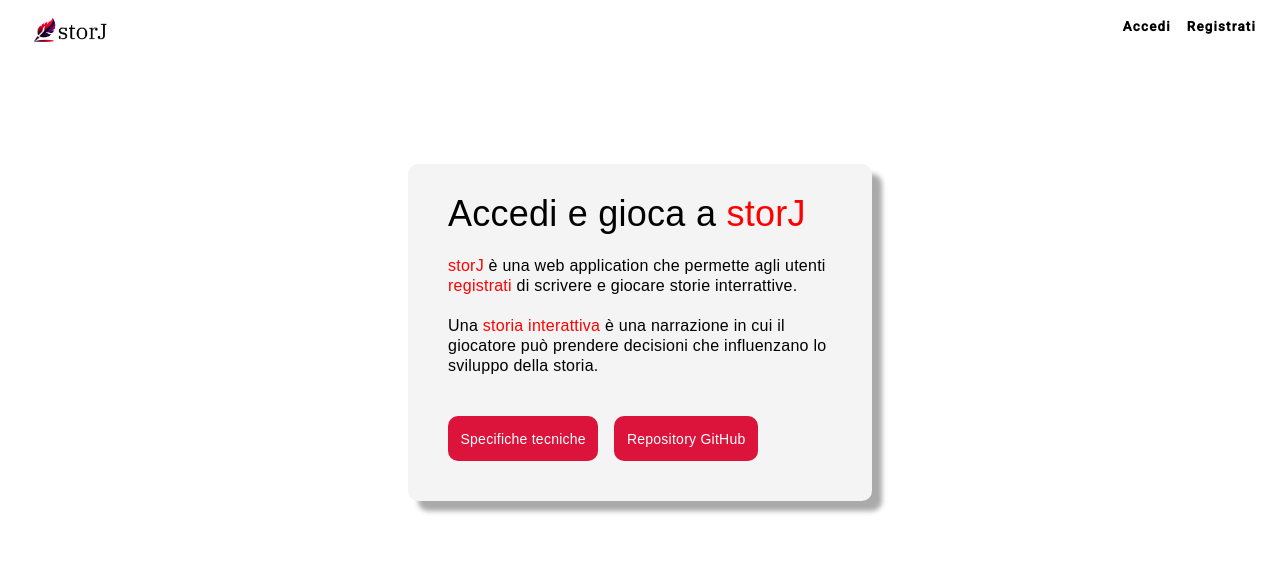
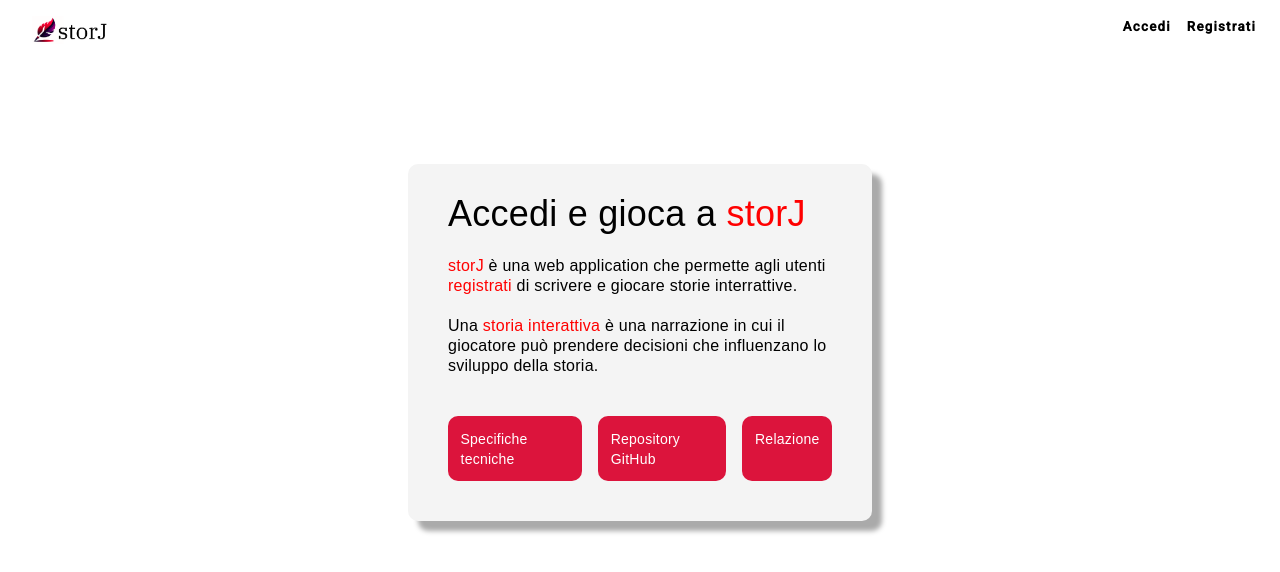
Before and after one commit to tabish29/storJ_SWE, an Angular app in the folder frontend/: page /home in a window 1280 px wide. Shown: the top 572 px of the page. Built offline with nearby package versions, Linux system fonts and the light colour scheme.

Commit message:
aggiunto bottone relazione nella home

```diff
--- a/frontend/src/app/components/home/home.component.html
+++ b/frontend/src/app/components/home/home.component.html
@@ -6,6 +6,7 @@
         <div id="div-button">
             <a href="https://docs.google.com/document/d/e/2PACX-1vQT60002z4ymBNlmkg-5S2xZ4z1RUGPX2GqMxegJK7sw6_dsQEfgzr_lN7A0EqXwLioOlCCS_aSB3rO/pub">Specifiche tecniche</a>
             <a href="https://github.com/DavideDeRosa/storJ_SWE.git">Repository GitHub</a>
+            <a href="https://docs.google.com/document/d/12nX1O3r97rHYZSwVZxLQrNB4b6FamV1uYsX-1Ptvj4c">Relazione</a>
         </div>
     </div>
 </div>
```
